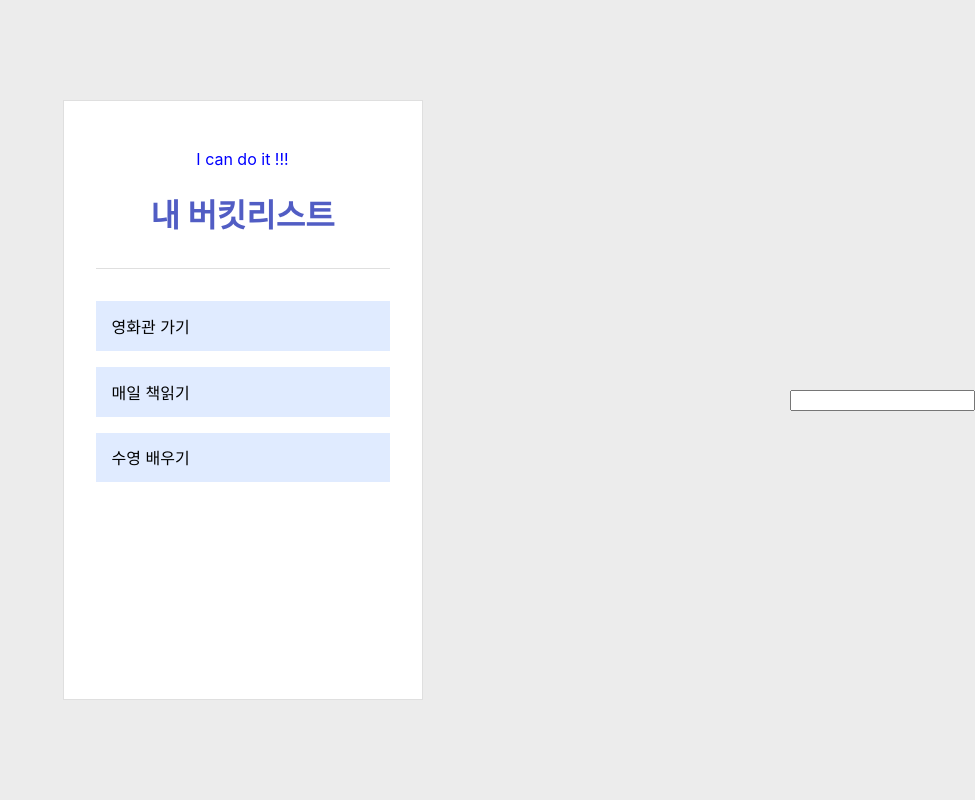
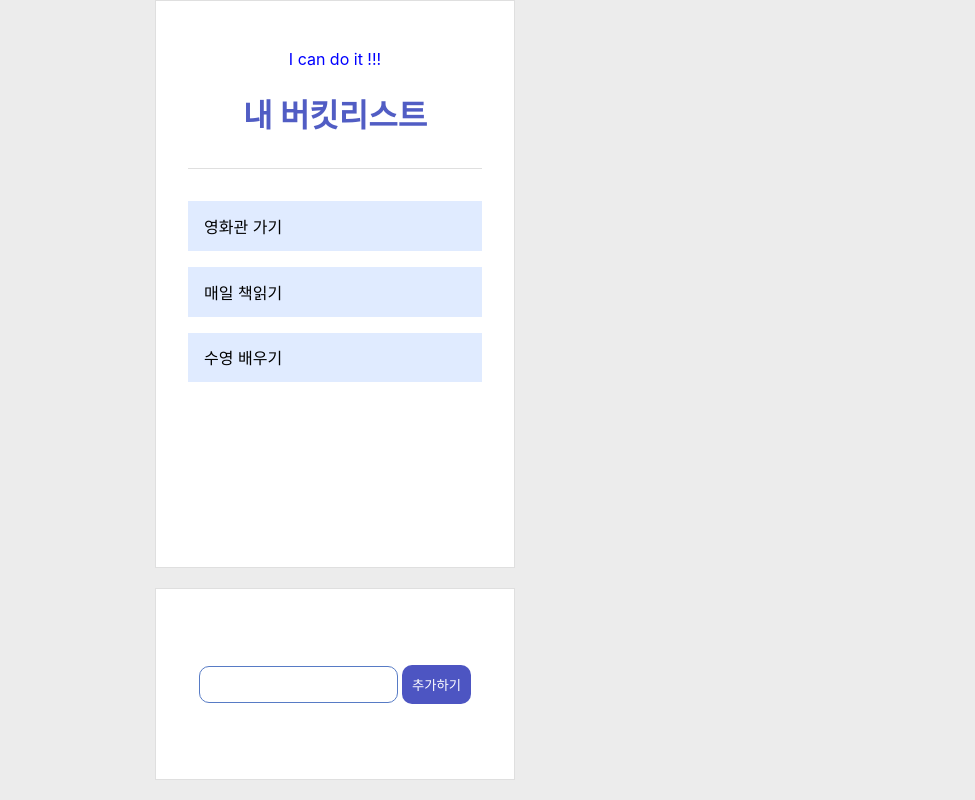
Before and after one commit to dnjfht/react-bucket-list, a React (Create React App) app: page / in a window 1280 px wide. Shown: the whole page, without its empty margins (305-1280 px from the left). Built offline with nearby package versions, Linux system fonts and the light colour scheme.

Commit message:
Quiz : class형 컴포넌트에 버킷 리스트 추가하기

```diff
--- a/src/App.js
+++ b/src/App.js
@@ -23,8 +23,8 @@ const Wrap = styled.div`
   background-color: #ececec;
 
   display: flex;
-  flex-direction: row;
-  align-items: center;
+  flex-direction: column;
+  justify-content: center;
 `;
 
 const MyStyled = styled.div`
@@ -62,6 +62,44 @@ const Title = styled.h1`
   color: rgb(81, 93, 196);
 `;
 
+const InputWrap = styled.div`
+  width: 360px;
+  max-width: 360px;
+  height: 200px;
+  padding: 2rem;
+  box-sizing: border-box;
+  border: 1px solid #dfdfdf;
+  margin: 20px auto;
+  background-color: white;
+
+  display: flex;
+  flex-direction: row;
+  justify-content: center;
+  align-items: center;
+`;
+
+const BucketInput = styled.input`
+  padding: 10px;
+  background-color: transparent;
+  border: 1px solid #577bc5;
+  border-radius: 10px;
+
+  color: #52515d;
+
+  outline: none;
+`;
+
+const AddButton = styled.button`
+  padding: 10px;
+  margin-left: 4px;
+  background-color: #4d55c2;
+  border: none;
+  border-radius: 10px;
+
+  color: white;
+  font-weight: 300;
+`;
+
 // 클래스형 컴포넌트는 이렇게 생겼습니다!
 class App extends React.Component {
   // super를 사용해 부모 class에 있는 것들을 받아옴
@@ -84,6 +122,17 @@ class App extends React.Component {
     // <input type="text">
   }
 
+  addBucket = (event) => {
+    event.preventDefault();
+    console.log(this.text.current.value);
+
+    let new_item = this.text.current.value;
+
+    this.setState({ list: [...this.state.list, new_item] });
+
+    this.text.current.value = "";
+  };
+
   // 랜더 함수 안에 리액트 엘리먼트를 넣어줍니다!
   render() {
     console.log(this.text.current);
@@ -102,15 +151,16 @@ class App extends React.Component {
           <BucketList list={this.state.list} />
         </MyStyled>
 
-        <div>
-          <input
+        <InputWrap>
+          <BucketInput
             type="text"
             ref={this.text}
             onChange={() => {
               console.log(this.text.current.value);
             }}
           />
-        </div>
+          <AddButton onClick={this.addBucket}>추가하기</AddButton>
+        </InputWrap>
       </Wrap>
     );
   }
```
